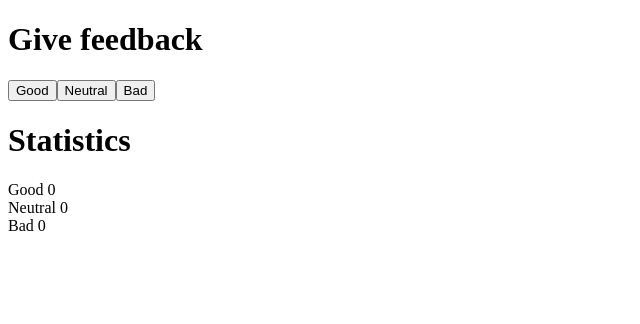
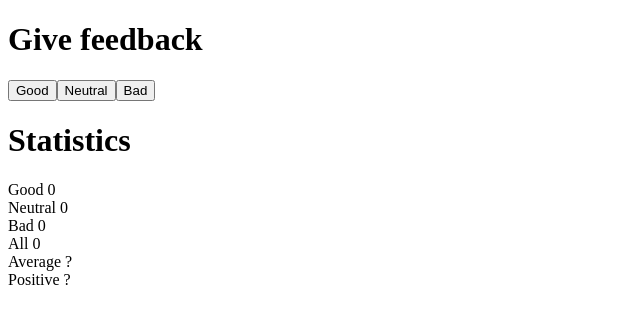
Before and after one commit to TarmoJussila/full-stack-open-2020, a React (Create React App) app in the folder part1/unicafe/: page / in a window 1280 px wide. Shown: the top 324 px of the page, without its empty margins (0-640 px from the left). Built offline with nearby package versions, Linux system fonts and the light colour scheme.

Commit message:
Part 1 unicafe step 2.

```diff
--- a/part1/unicafe/src/index.js
+++ b/part1/unicafe/src/index.js
@@ -16,6 +16,9 @@ const App = () => {
       <Display value={good} text="Good" />
       <Display value={neutral} text="Neutral" />
       <Display value={bad} text="Bad" />
+      <Display value={good + neutral + bad} text="All" />
+      <Display value={(good - bad) / (good + neutral + bad)} text="Average" />
+      <Display value={(good / (good + neutral + bad)) * 100} text="Positive" suffix="%" />
     </div>
   )
 }
@@ -26,11 +29,21 @@ const Button = (props) => (
   </button>
 )
 
-const Display = (props) => (
-  <div>
-    {props.text} {props.value}
-  </div>
-)
+const Display = (props) => {
+  if (isNaN(props.value)) {
+    return (
+      <div>
+        {props.text} ?
+      </div>
+    )
+  }
+
+  return (
+    <div>
+      {props.text} {props.value} {props.suffix}
+    </div>
+  )
+}
 
 ReactDOM.render(<App />,
   document.getElementById('root')
```
